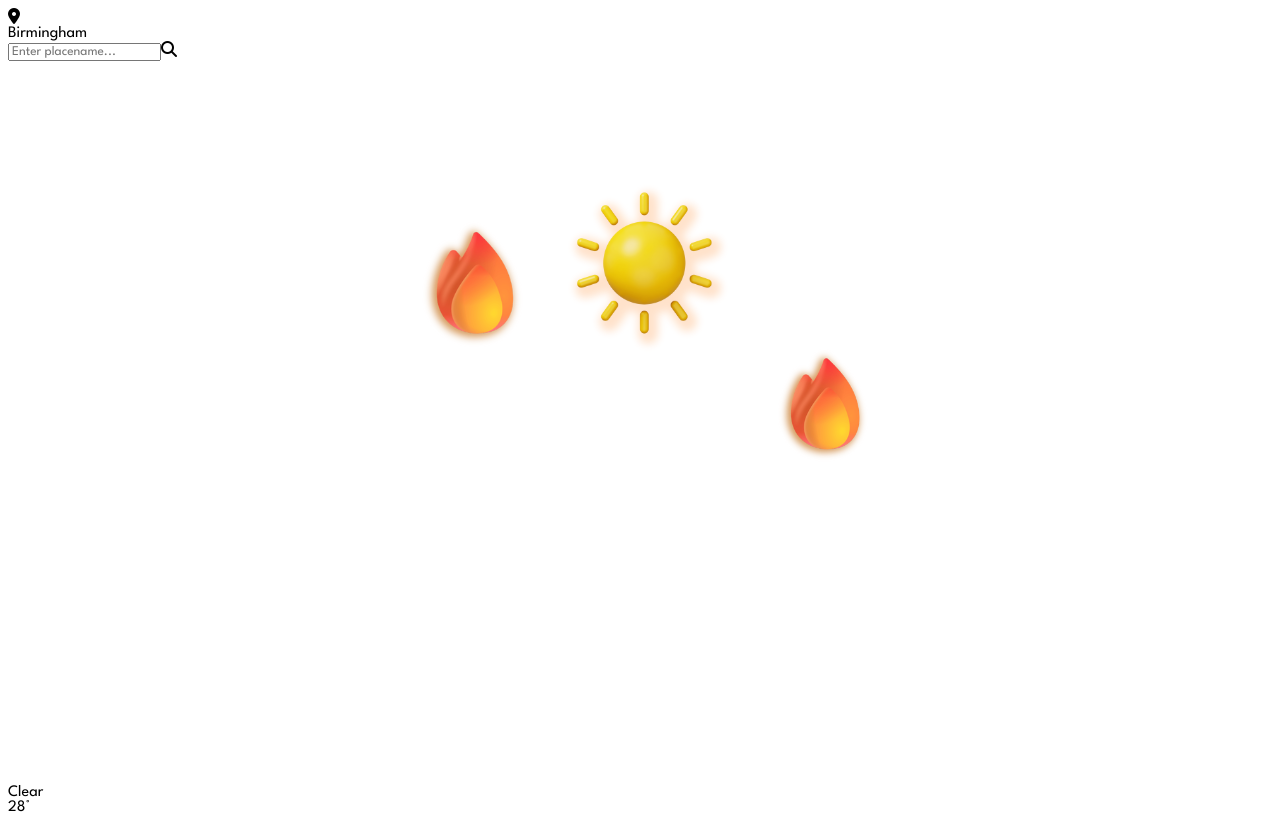
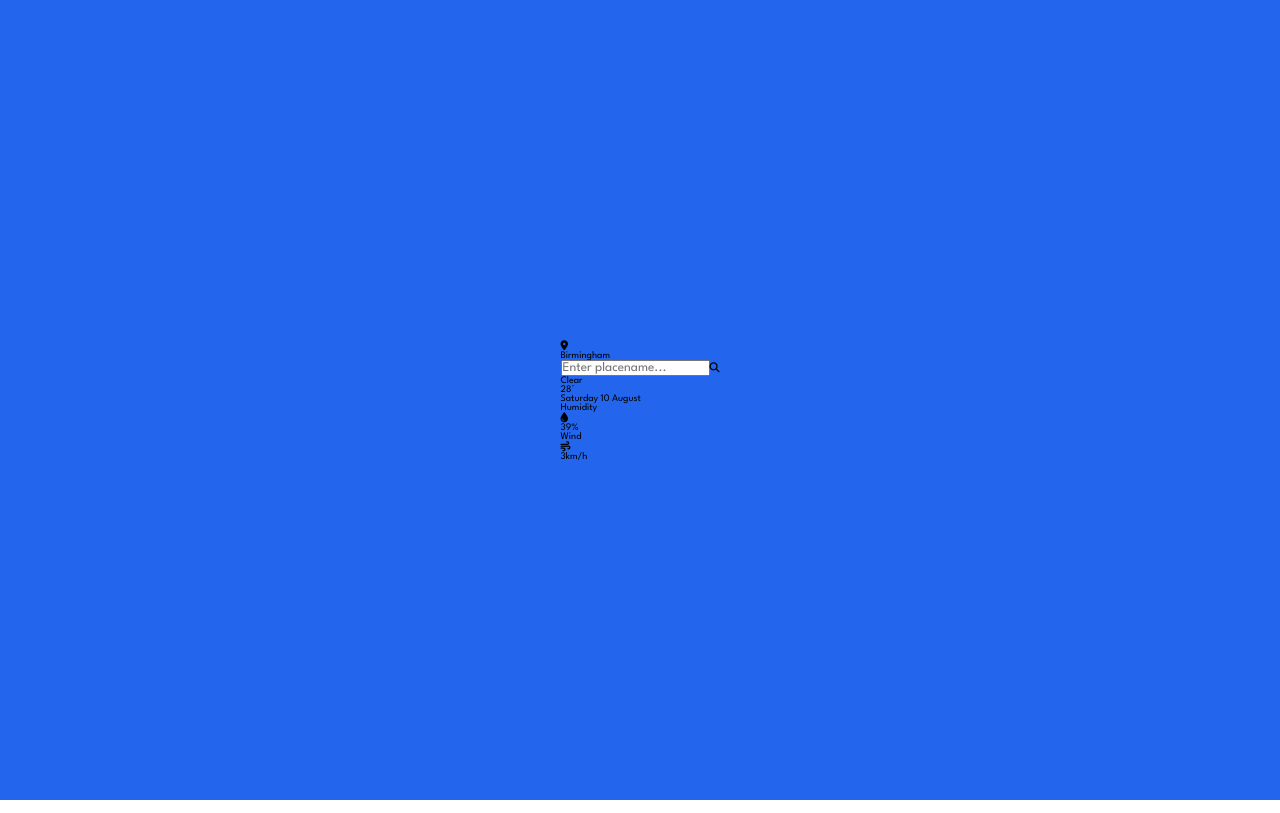
Before and after one commit to Nimira43/Weather-News, a React (Vite) app: page / in a window 1280 px wide. Shown: the top 813 px of the page. Built offline with nearby package versions, Linux system fonts and the light colour scheme.

Commit message:
Created CSS resets and starting to style WeatherApp.css

```diff
--- a/src/Components/WeatherApp.css
+++ b/src/Components/WeatherApp.css
@@ -0,0 +1,12 @@
+.container {
+  width: 100%;
+  height: 100vh;
+  background-color: #2366ed;
+  display: flex;
+  justify-content: center;
+  align-items: center;
+}
+
+.weather img {
+  display: none;
+}
--- a/src/index.css
+++ b/src/index.css
@@ -1,5 +1,12 @@
 @import url('https://fonts.googleapis.com/css2?family=League+Spartan:wght@100..900&display=swap');
 
 * {
+  margin: 0;
+  padding: 0;
+  box-sizing: border-box;
   font-family: 'League Spartan', sans-serif;
 }
+
+html {
+  font-size: 62.5%;
+}
```
